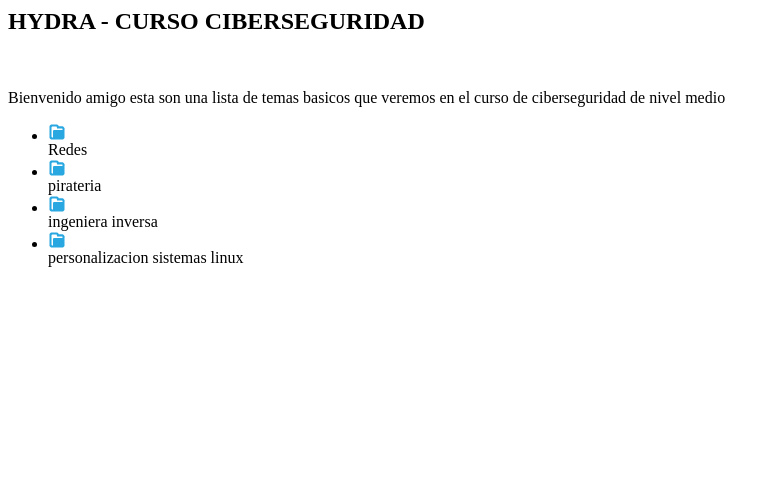
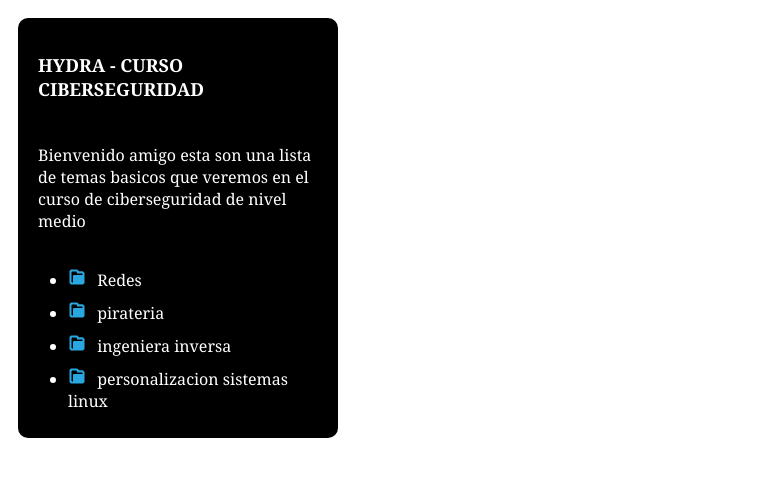
Before and after one commit to satiricon700/H-Y-D-R-A, a PHP site: page /H-Y-D-R-A/html/curso/basico.html in a window 1280 px wide. Shown: the top 477 px of the page, without its empty margins (0-780 px from the left). Run offline with PHP 8.4, Linux system fonts and the light colour scheme.

Commit message:
Add files via upload

```diff
--- a/css/estilos.css
+++ b/css/estilos.css
@@ -25,7 +25,6 @@ body {
   position: relative;
   display: grid;
   grid-template-rows: 100px 1fr;
-  color: white;
 }
 
 .hero::before {
--- /dev/null
+++ b/css/plantilla.css
@@ -0,0 +1,147 @@
+
+  .course-contai {
+    display: flex;
+    flex-wrap: nowrap ;
+    align-items: center;
+    color: white;
+    font-family: Georgia, 'Times New Roman', Times, serif;
+  }
+
+
+  .hero {
+    width: 100%;
+    height: 20%;
+    min-height: 100px;
+    max-height: 800px;
+    position: relative;
+    display: grid;
+    grid-template-rows: 100px 1fr;
+    color: white;
+  }
+
+  .hero::before {
+        position: absolute;
+    top: 0;
+    left: 0;
+    width: 100%;
+    height: 60%;
+    background-image: linear-gradient(180deg, #0000008c 0%, #0000008c 100%),
+      url("../images/wallpaper/Mr.jpg");
+    clip-path: fill-box(0 0, 40% 0, 100% 80%, 50% 95%, 0 80%);
+    z-index: -1;
+  }
+
+  @media screen and (min-width: 400px) and (max-width: 600px) {
+    .course-container {
+      display: flex;
+      justify-content: center;
+      align-items: center;
+    }
+  }
+
+  .subtopic-label a {
+    text-decoration: none;
+    color: white;
+  }
+
+  .sidebar {
+    width: 300px;
+    background-color: black;
+    padding: 10px;
+    border-radius: 10px;
+    margin: 10px;
+  }
+
+
+
+
+  .course {
+    margin-bottom: 10px;
+    background-color: black;
+    padding: 10px;
+    border-radius: 10px;
+  }
+
+  .course::before {
+    background: linear-gradient(45deg, #00fffa, white, #00fffa);
+    z-index: -1;
+    transition: left 0.3s;
+  }
+
+  .course:hover {
+    background: #03e9f4;
+    color: #fff;
+    box-shadow: 0 0 5px #03e9f4, 0 0 25px #03e9f4, 0 0 50px #03e9f4, 0 0 100px #03e9f4;
+  }
+
+  .course h2 {
+    font-size: 18px;
+    margin-bottom: 5px;
+    color: white;
+  }
+
+  .course p {
+    margin-bottom: 10px;
+  }
+
+  .topics {
+    list-style-type: none;
+    padding: 0;
+  }
+
+  .topic {
+    margin-bottom: 10px;
+  }
+
+  .folder-icon {
+    display: inline-block;
+    width: 20px;
+    height: 20px;
+    margin-right: 5px;
+  }
+
+  .imagen img {
+    border-radius: 50px;
+  }
+
+  .section1 {
+    align-items: center;
+  }
+
+  .subtopics {
+    list-style-type: none;
+    padding: 0;
+    margin-left: 20px;
+    display: none;
+    position: relative;
+    transition: all 0.3s ease;
+  }
+
+  .subtopic-content {
+    display: none;
+    margin: 0 auto;
+    color: white;
+    padding: 20px;
+    border-radius: 5px;
+    background-color: #000000;
+    width: 600px;
+    height: 400px;
+    transition: all 0.3s ease;
+    overflow-y: auto;
+  }
+
+  .subtopic-content.subtopic-content-visible {
+    display: inline-block;
+    background-color: #000000;
+  }
+
+
+
+  .subtopic {
+    margin-bottom: 10px;
+  }
+
+  .topic-label,
+  .subtopic-label {
+    cursor: pointer;
+  }
```
Also changed, not shown: css/curso.css (+4 -7 lines).
